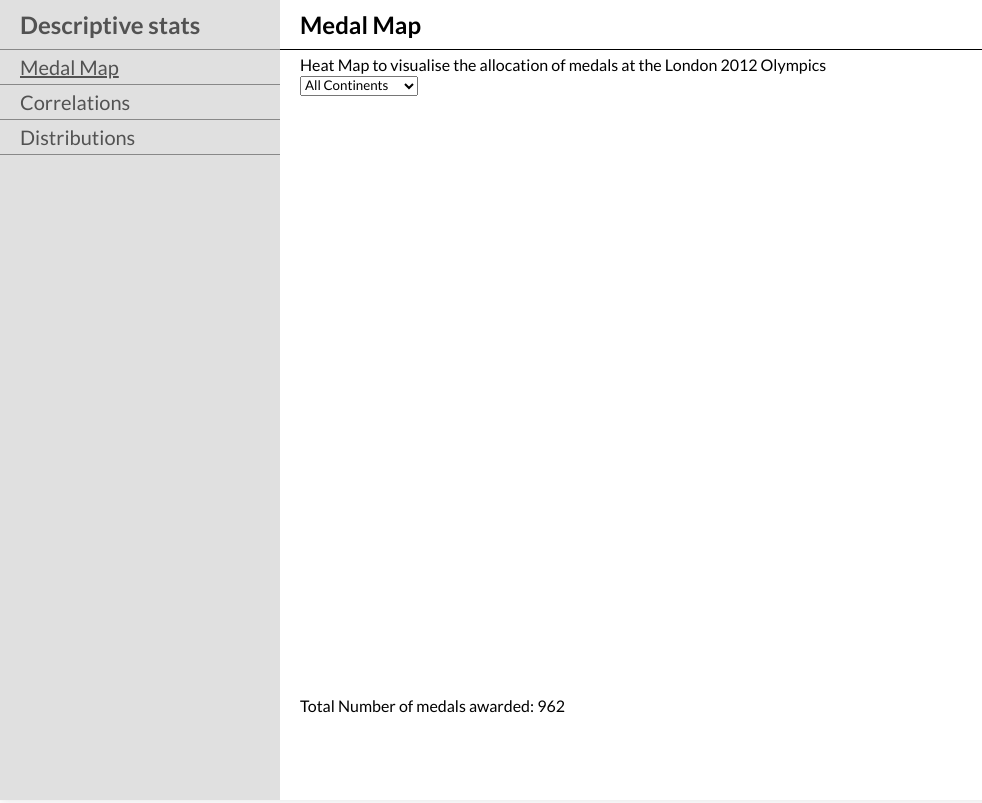
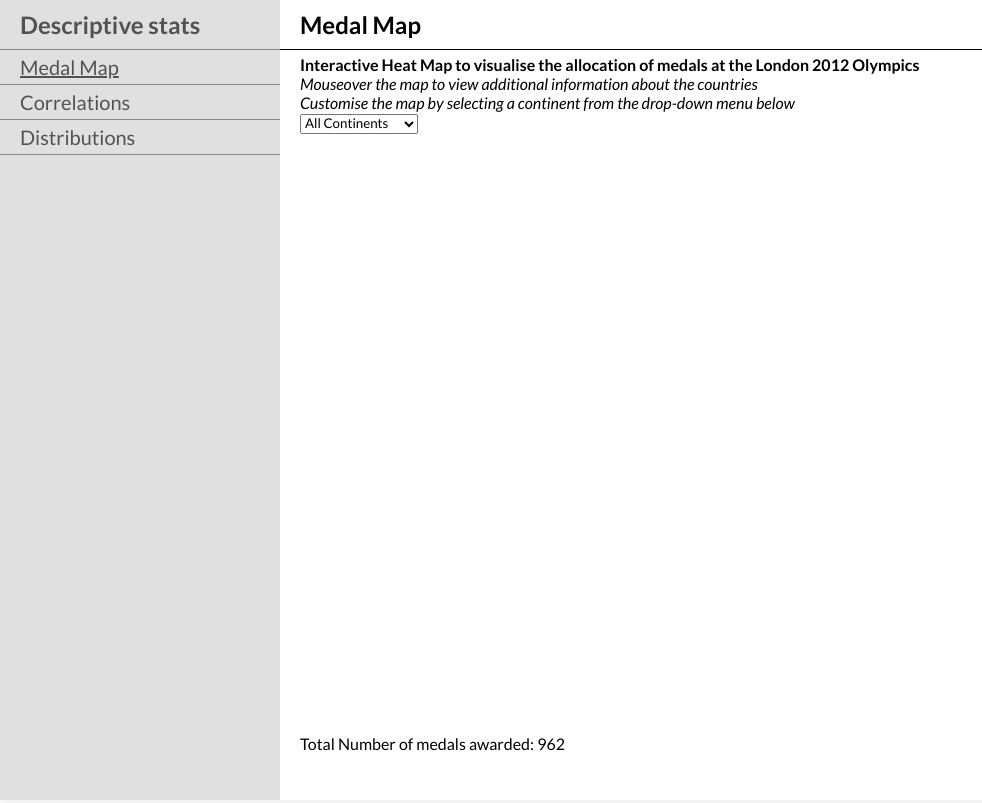
Before and after one commit to nadvamir/GU2013-IS3, a plain HTML site: page index.html in a window 1280 px wide. Shown: the whole page, without its empty margins (0-982 px from the left). Drawn offline with nearby package versions, Linux system fonts and the light colour scheme; a script that the page names is missing.

Commit message:
Added some miscellaneous crap (again)

```diff
--- a/index.html
+++ b/index.html
@@ -33,7 +33,9 @@
 		<article id="general" class="subwindow">
 			<h1>Medal Map</h1>
 				<div class="content">
-			       <p>Heat Map to visualise the allocation of medals at the London 2012 Olympics</p>
+			       <p><b>Interactive Heat Map to visualise the allocation of medals at the London 2012 Olympics</b></p>
+			       <p><i>Mouseover the map to view additional information about the countries</i></p>
+			       <p><i>Customise the map by selecting a continent from the drop-down menu below</i></p>
 				       <select id="options" onchange="genstats();">
 				           <option value="0">All Continents</option>
 		        	       <option value="1">Africa</option>
```
